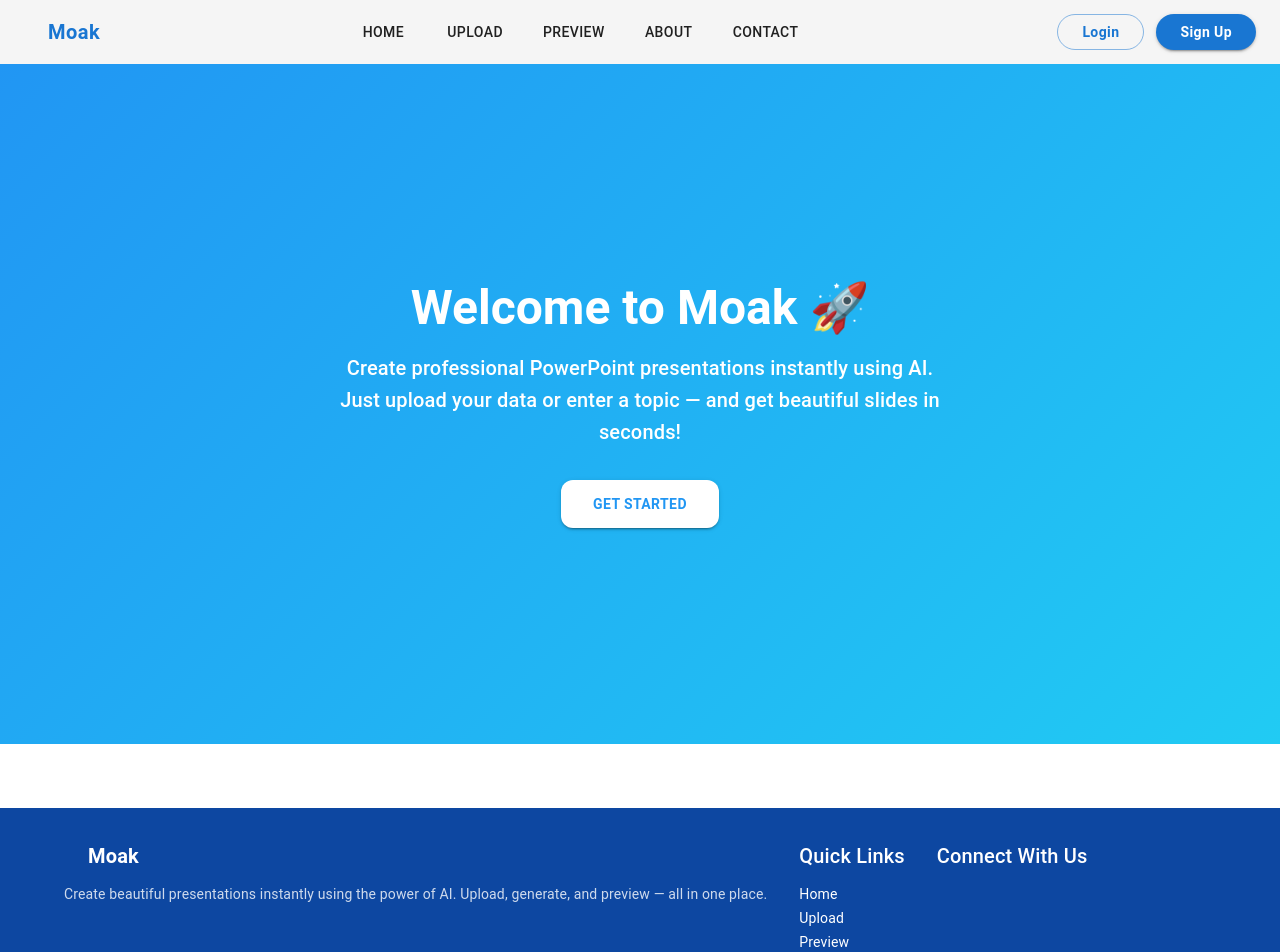
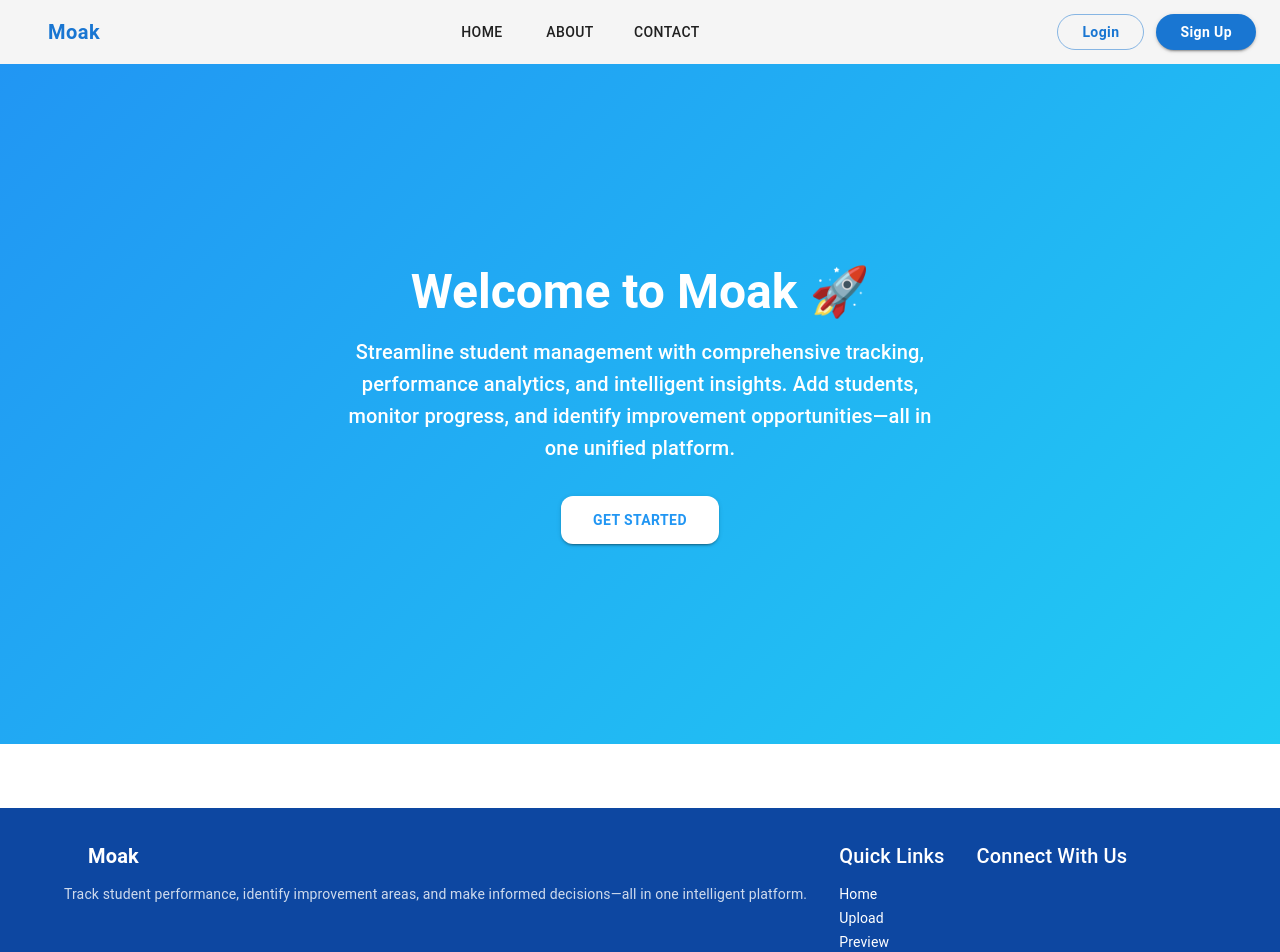
Before and after one commit to akashkumar12345/studentdatatracker, a React (Create React App) app in the folder Frontend/: page / in a window 1280 px wide. Shown: the top 952 px of the page. Built offline with nearby package versions, Linux system fonts and the light colour scheme; some icons are missing.

Commit message:
Some minor changes related to the layout

```diff
--- a/Frontend/public/index.html
+++ b/Frontend/public/index.html
@@ -2,7 +2,7 @@
 <html lang="en">
   <head>
     <meta charset="utf-8" />
-    <link rel="icon" href="%PUBLIC_URL%/favicon.ico" />
+    <link rel="icon" href="%PUBLIC_URL%/studlogo.png" />
     <meta name="viewport" content="width=device-width, initial-scale=1" />
     <meta name="theme-color" content="#000000" />
     <meta
@@ -24,7 +24,7 @@
       work correctly both with client-side routing and a non-root public URL.
       Learn how to configure a non-root public URL by running `npm run build`.
     -->
-    <title>React App</title>
+    <title>Moak</title>
   </head>
   <body>
     <noscript>You need to enable JavaScript to run this app.</noscript>
--- a/Frontend/src/HomePage/Footer.jsx
+++ b/Frontend/src/HomePage/Footer.jsx
@@ -27,8 +27,7 @@ const Footer = () => {
             </Typography>
           </Box>
           <Typography variant="body2" sx={{ mt: 1.5, opacity: 0.8 }}>
-            Create beautiful presentations instantly using the power of AI.
-            Upload, generate, and preview — all in one place.
+            Track student performance, identify improvement areas, and make informed decisions—all in one intelligent platform.
           </Typography>
         </Grid>
 
--- a/Frontend/src/HomePage/Header.jsx
+++ b/Frontend/src/HomePage/Header.jsx
@@ -70,8 +70,8 @@ const Header = () => {
           }}
         >
           <Button color="inherit" onClick={handleHome}>Home</Button>
-          <Button color="inherit">Upload</Button>
-          <Button color="inherit">Preview</Button>
+          {/* <Button color="inherit">Upload</Button> */}
+          {/* <Button color="inherit">Preview</Button> */}
           <Button color="inherit">About</Button>
           <Button color="inherit">Contact</Button>
         </Box>
@@ -136,8 +136,8 @@ const Header = () => {
         >
           {[
             "Home",
-            "Upload",
-            "Preview",
+            // "Upload",
+            // "Preview",
             "About",
             "Contact",
             "Login",
--- a/Frontend/src/HomePage/Home.jsx
+++ b/Frontend/src/HomePage/Home.jsx
@@ -26,8 +26,7 @@ const Home = () => {
                 </Typography>
 
                 <Typography variant="h6" sx={{ maxWidth: 600, mb: 4 }}>
-                    Create professional PowerPoint presentations instantly using AI.
-                    Just upload your data or enter a topic — and get beautiful slides in seconds!
+                    Streamline student management with comprehensive tracking, performance analytics, and intelligent insights. Add students, monitor progress, and identify improvement opportunities—all in one unified platform.
                 </Typography>
 
                 <Button
```
Also changed, not shown: Frontend/public/manifest.json, Frontend/public/studlogo.png (added).
